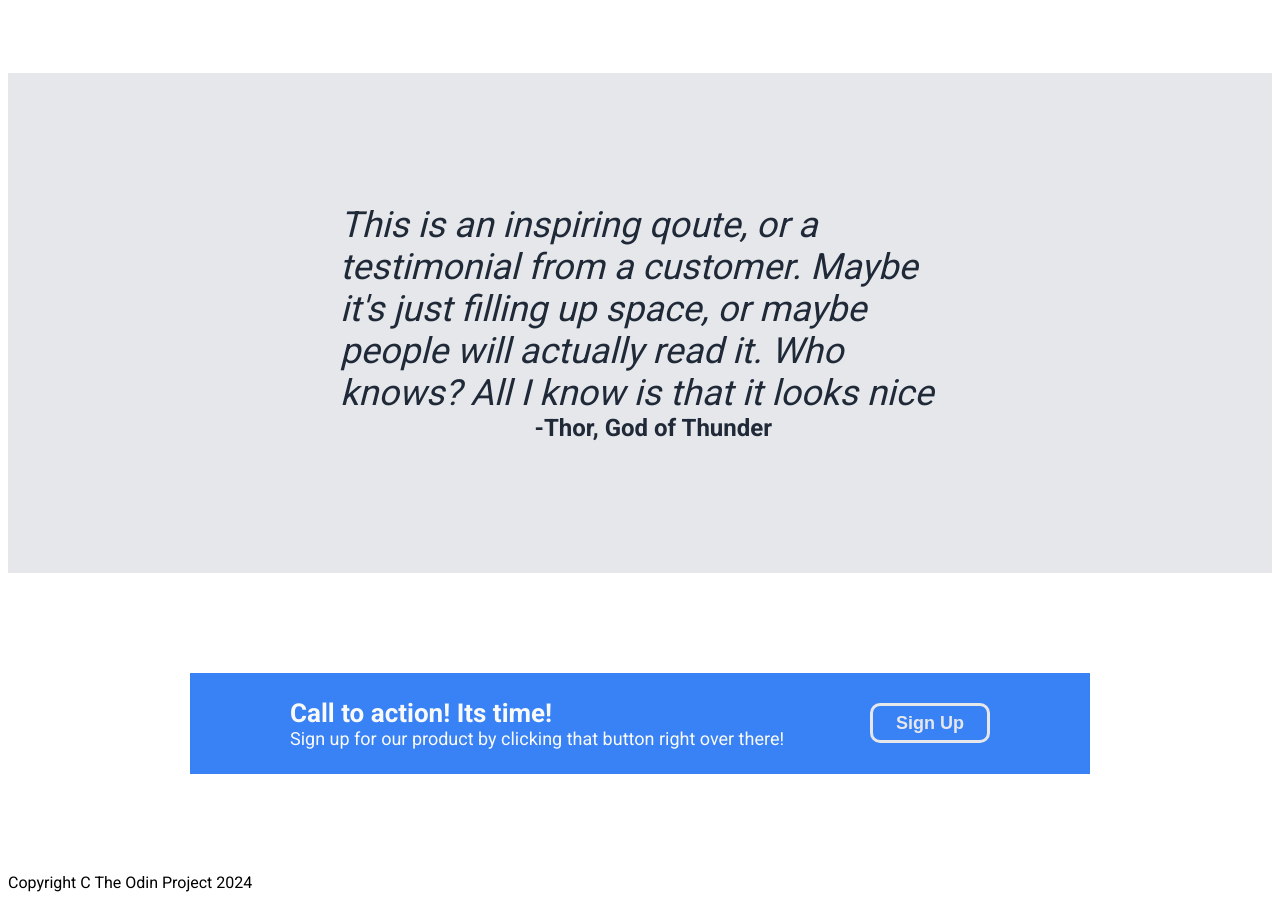
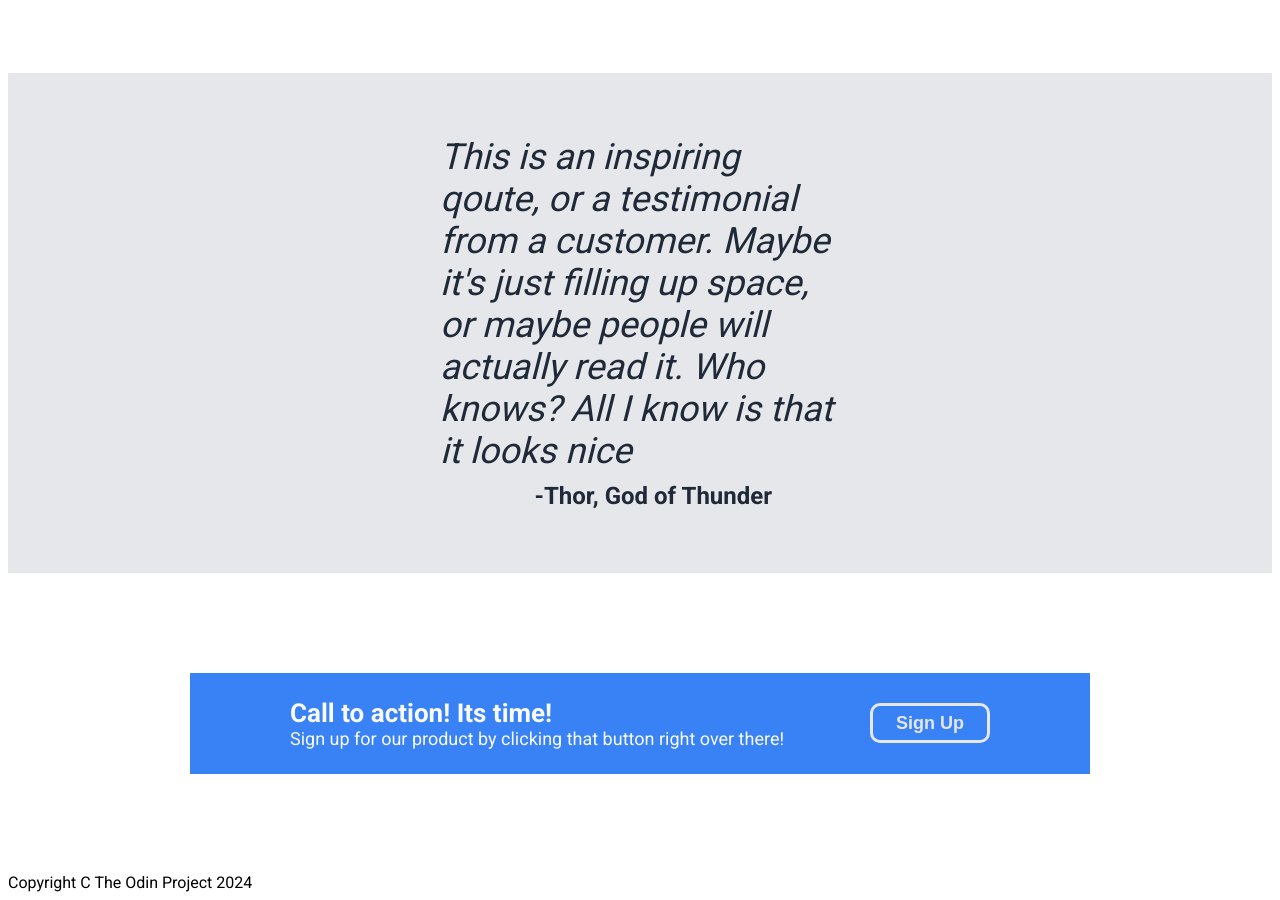
Before and after one commit to corwsan/Project-Landing-Page, a plain HTML site: page index.html in a window 1280 px wide. Shown: the part 860-1760 px from the top of the page. Drawn offline with Linux system fonts and the light colour scheme.

Commit message:
Make minor changes to css styles for info

```diff
--- a/style.css
+++ b/style.css
@@ -142,11 +142,12 @@ ul {
 }
 
 .qoute-text {
+    display: flex;
     font-size: 36px;
     color: #1F2937;
     font-style: italic;
     font-weight: 200;
-    width: 600px;
+    min-width: 400px;
 }
 
 .qoute-source {
@@ -155,6 +156,7 @@ ul {
     color: #1F2937;
     font-size: 24px;
     font-weight: 600;
+    margin-top: 10px;
 }
 
 .call-to-action {
```
